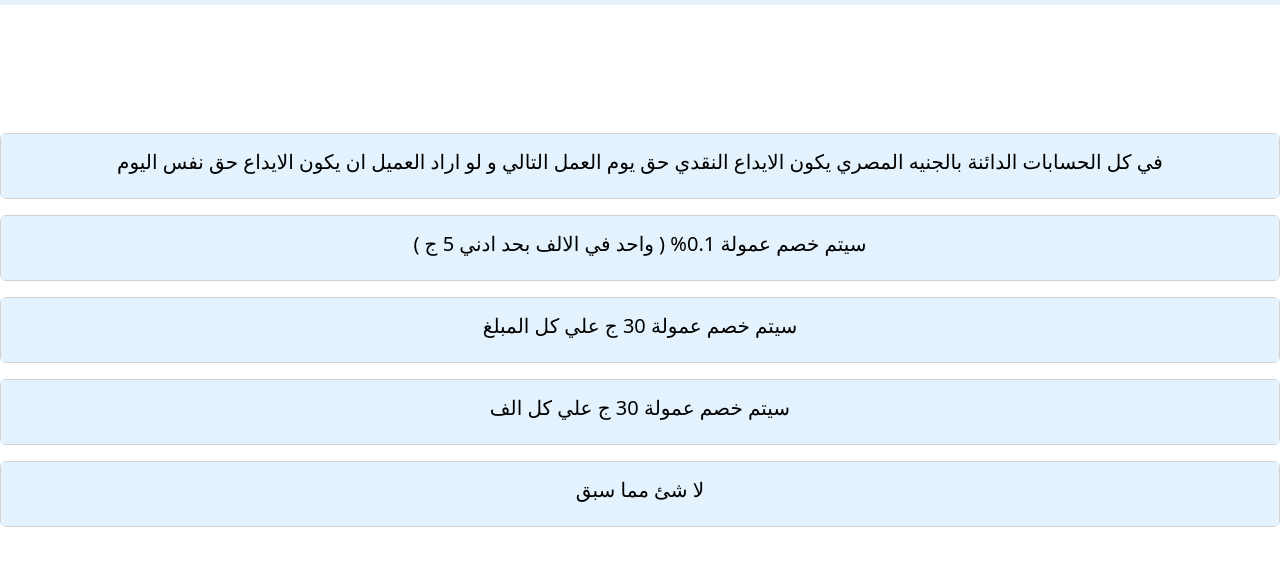
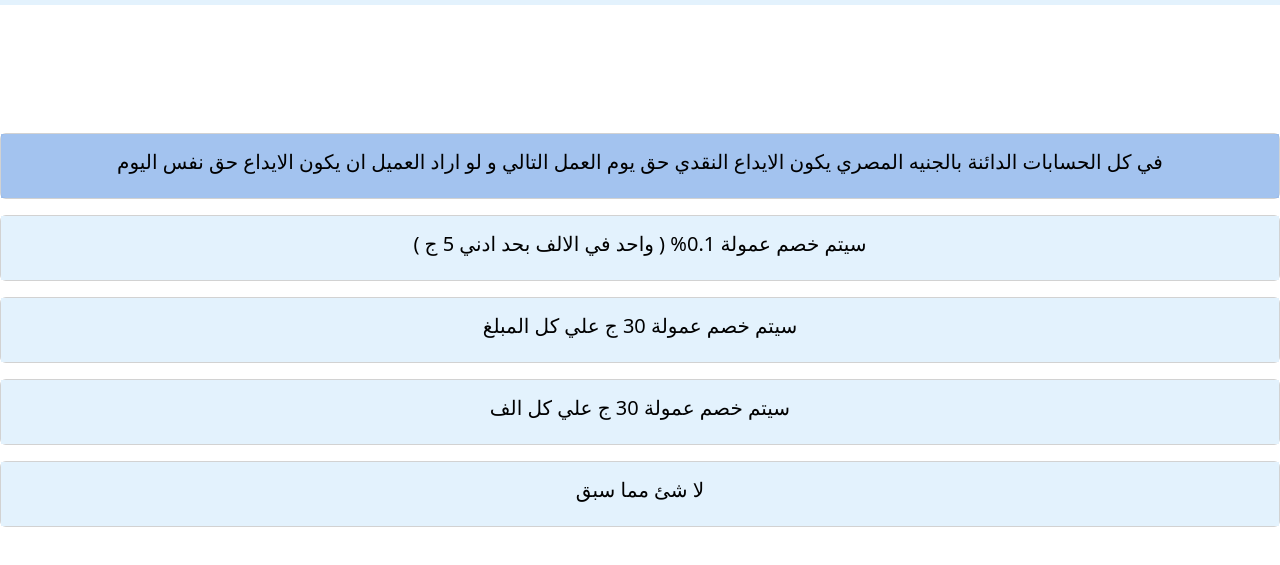
Before and after one commit to ibrahimahmed1998/QTrick, a plain HTML site: page html/info.html in a window 1280 px wide. In both pictures the pointer is over the element 640 px from the left and 217 px from the top of the page. Shown: the part 51-616 px from the top of the page. Drawn offline with nearby package versions, Linux system fonts and the light colour scheme.

Commit message:
Update info.css

```diff
--- a/css/info.css
+++ b/css/info.css
@@ -10,3 +10,7 @@ a div{
 #container a {text-decoration:none;color:black;}
 
 .ans{max-width: 80rem;}
+
+.card-body:hover{
+    background-color: #8eb5eccf;
+}
```
